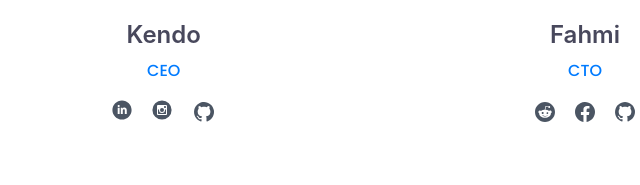
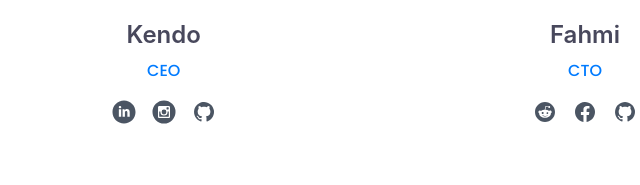
Before and after one commit to ilhamfahmiar/Dimensi.on_Website_Preview, a website: page index.html in a window 1280 px wide. Shown: the part 2475-2660 px from the top of the page, 55-695 px from the left. Drawn offline with nearby package versions, Linux system fonts and the light colour scheme.

Commit message:
Update index.html

```diff
--- a/index.html
+++ b/index.html
@@ -385,7 +385,7 @@
                         <a href="#"
                             class="mx-2 text-gray-600  hover:text-gray-500 dark:hover:text-gray-300 group-hover:text-white"
                             aria-label="Linkedin">
-                            <svg class="w-6 h-6 fill-current" viewBox="0 0 24 24" fill="none"
+                            <svg class="w-6 h-6 fill-current" viewBox="0 0 20 20" fill="none"
                                  xmlns="http://www.w3.org/2000/svg">
                                     <path
                                          d="M10 .4C4.698.4.4 4.698.4 10s4.298 9.6 9.6 9.6s9.6-4.298 9.6-9.6S15.302.4 10 .4zM7.65 13.979H5.706V7.723H7.65v6.256zm-.984-7.024c-.614 0-1.011-.435-1.011-.973c0-.549.409-.971 1.036-.971s1.011.422 1.023.971c0 .538-.396.973-1.048.973zm8.084 7.024h-1.944v-3.467c0-.807-.282-1.355-.985-1.355c-.537 0-.856.371-.997.728c-.052.127-.065.307-.065.486v3.607H8.814v-4.26c0-.781-.025-1.434-.051-1.996h1.689l.089.869h.039c.256-.408.883-1.01 1.932-1.01c1.279 0 2.238.857 2.238 2.699v3.699z">
@@ -396,7 +396,7 @@
                         <a href="#"
                             class="mx-2 text-gray-600  hover:text-gray-500 dark:hover:text-gray-300 group-hover:text-white"
                             aria-label="Instagram">
-                            <svg class="w-6 h-6 fill-current" viewBox="0 0 24 24" fill="none"
+                            <svg class="w-6 h-6 fill-current" viewBox="0 0 20 20" fill="none"
                                 xmlns="http://www.w3.org/2000/svg">
                                 <path
                                     d="M13 10a3 3 0 1 1-6 0c0-.171.018-.338.049-.5H6v3.997c0 .278.225.503.503.503h6.995a.503.503 0 0 0 .502-.503V9.5h-1.049c.031.162.049.329.049.5zm-3 2a2 2 0 1 0-.001-4.001A2 2 0 0 0 10 12zm2.4-4.1h1.199a.301.301 0 0 0 .301-.3V6.401a.301.301 0 0 0-.301-.301H12.4a.301.301 0 0 0-.301.301V7.6c.001.165.136.3.301.3zM10 .4A9.6 9.6 0 0 0 .4 10a9.6 9.6 0 0 0 9.6 9.6a9.6 9.6 0 0 0 9.6-9.6A9.6 9.6 0 0 0 10 .4zm5 13.489C15 14.5 14.5 15 13.889 15H6.111C5.5 15 5 14.5 5 13.889V6.111C5 5.5 5.5 5 6.111 5h7.778C14.5 5 15 5.5 15 6.111v7.778z">
```
